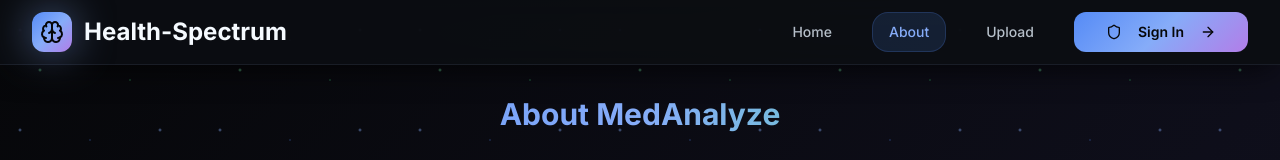
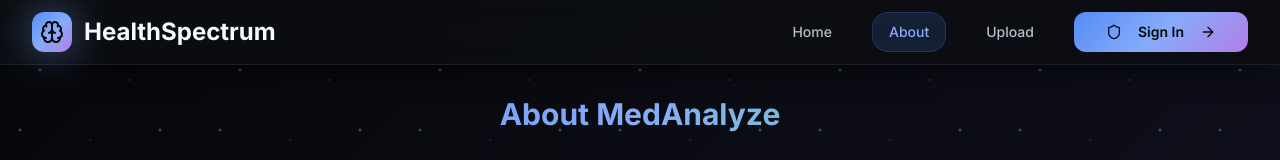
Before and after one commit to ashutosh2652/HealthSpectrum, a React (Vite) app in the folder client/: page /about in a window 1280 px wide. Shown: the top 160 px of the page. Built offline with nearby package versions, Linux system fonts and the light colour scheme; the HTML template or start-up script is replaced by a standard one.

Commit message:
fix name of the app

```diff
--- a/client/src/components/Navbar.tsx
+++ b/client/src/components/Navbar.tsx
@@ -55,7 +55,7 @@ export const Navbar = ({
                   <Brain className="w-6 h-6 text-primary-foreground" />
                 </div>
                 <span className="text-2xl font-bold text-foreground group-hover:text-primary-glow transition-colors">
-                  Health-Spectrum
+                  HealthSpectrum
                 </span>
               </motion.div>
             </Link>
```
